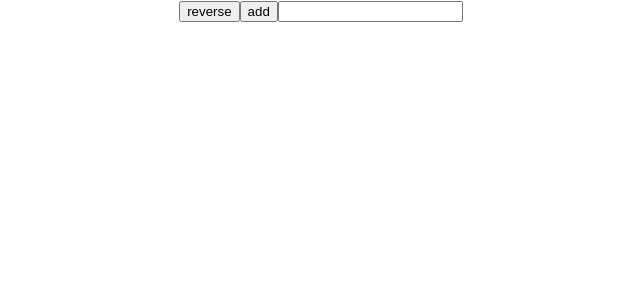
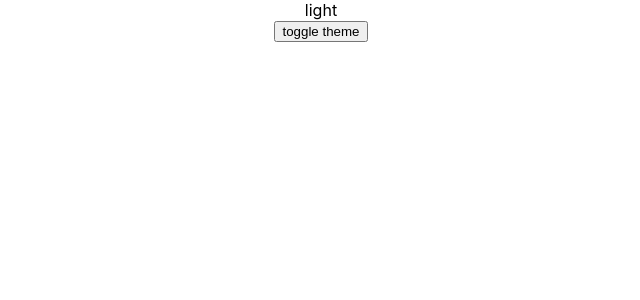
Before and after one commit to putimoon/react-hooks-playlist, a React (Create React App) app: page / in a window 1280 px wide. Shown: the top 300 px of the page, without its empty margins (319-959 px from the left). Built offline with nearby package versions, Linux system fonts and the light colour scheme.

Commit message:
complete useContext

```diff
--- a/src/App.js
+++ b/src/App.js
@@ -4,11 +4,15 @@ import Form from './useState/Form';
 import MovingDot from './useState/MovingDot';
 import Form2 from './useState/Form2';
 import TestArray from './useState/TestArray';
+import MyApp from './useContext/MyApp';
+import Component1 from './useContext/Component1';
 
 function App() {
   return (
     <div className="App">
-      <TestArray />
+      <MyApp>
+        <Component1 />
+      </MyApp>
       {/* <MovingDot /> */}
     </div>
   );
--- /dev/null
+++ b/src/useContext/Component1.jsx
@@ -0,0 +1,10 @@
+import React from 'react'
+import Component2 from './Component2'
+
+function Component1() {
+    return (
+        <div><Component2 /></div>
+    )
+}
+
+export default Component1
--- /dev/null
+++ b/src/useContext/Component2.jsx
@@ -0,0 +1,18 @@
+import React, { useContext } from 'react'
+import { ThemeContext } from './MyApp';
+
+function Component2() {
+    const contextData = useContext(ThemeContext)
+    console.log(contextData);
+    const toggleHandler = () => {
+        contextData.setData(contextData.data === "light" ? "dark" : "light")
+    }
+    return (
+        <div style={contextData.data === "light" ? { backgroundColor: "white",color:"black" } : { backgroundColor: "black",color:"white" }}>
+            <div>{contextData.data}</div>
+            <button onClick={toggleHandler}>toggle theme</button>
+        </div>
+    )
+}
+
+export default Component2
--- /dev/null
+++ b/src/useContext/MyApp.jsx
@@ -0,0 +1,14 @@
+import React, { createContext, useState } from 'react'
+
+export const ThemeContext = createContext("initial")
+
+function MyApp({ children }) {
+    const [data, setData] = useState("light")
+    return (
+        <ThemeContext.Provider value={{ data, setData }}>
+            {children}
+        </ThemeContext.Provider>
+    )
+}
+
+export default MyApp
```
